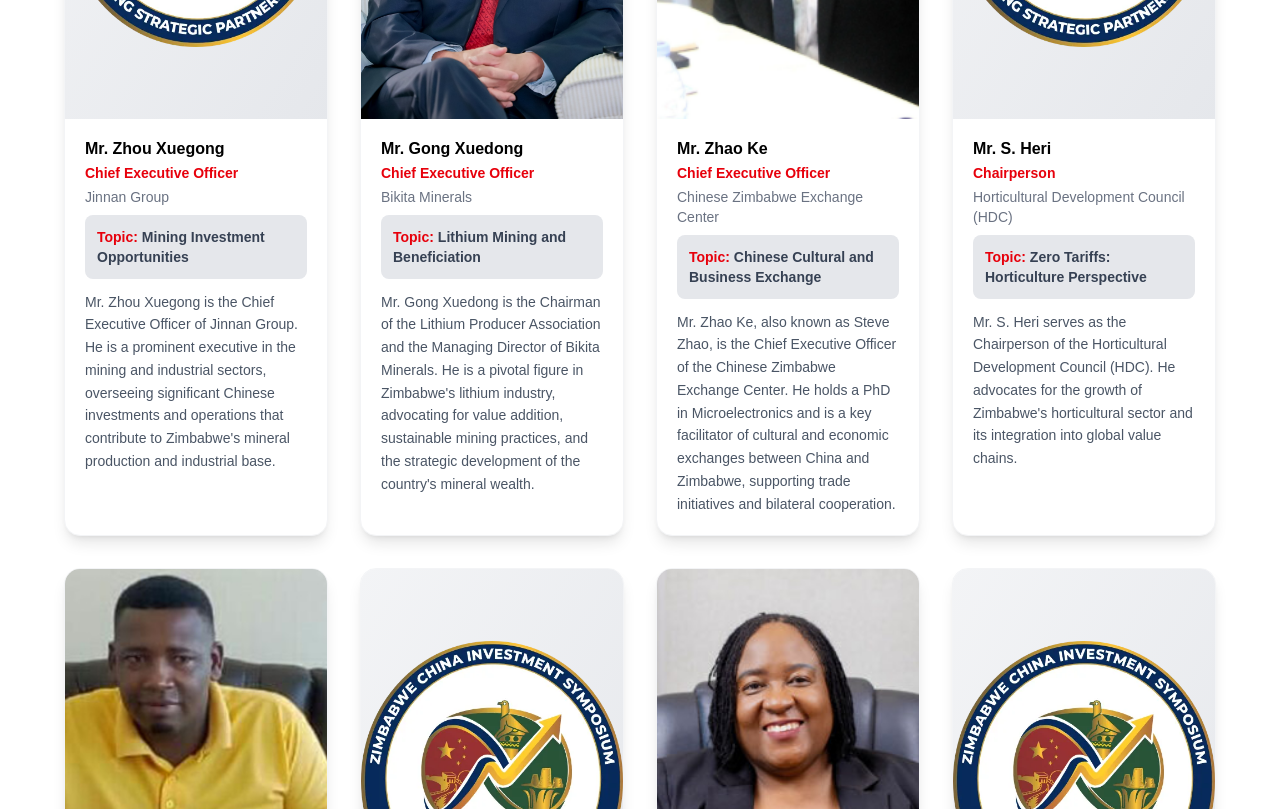
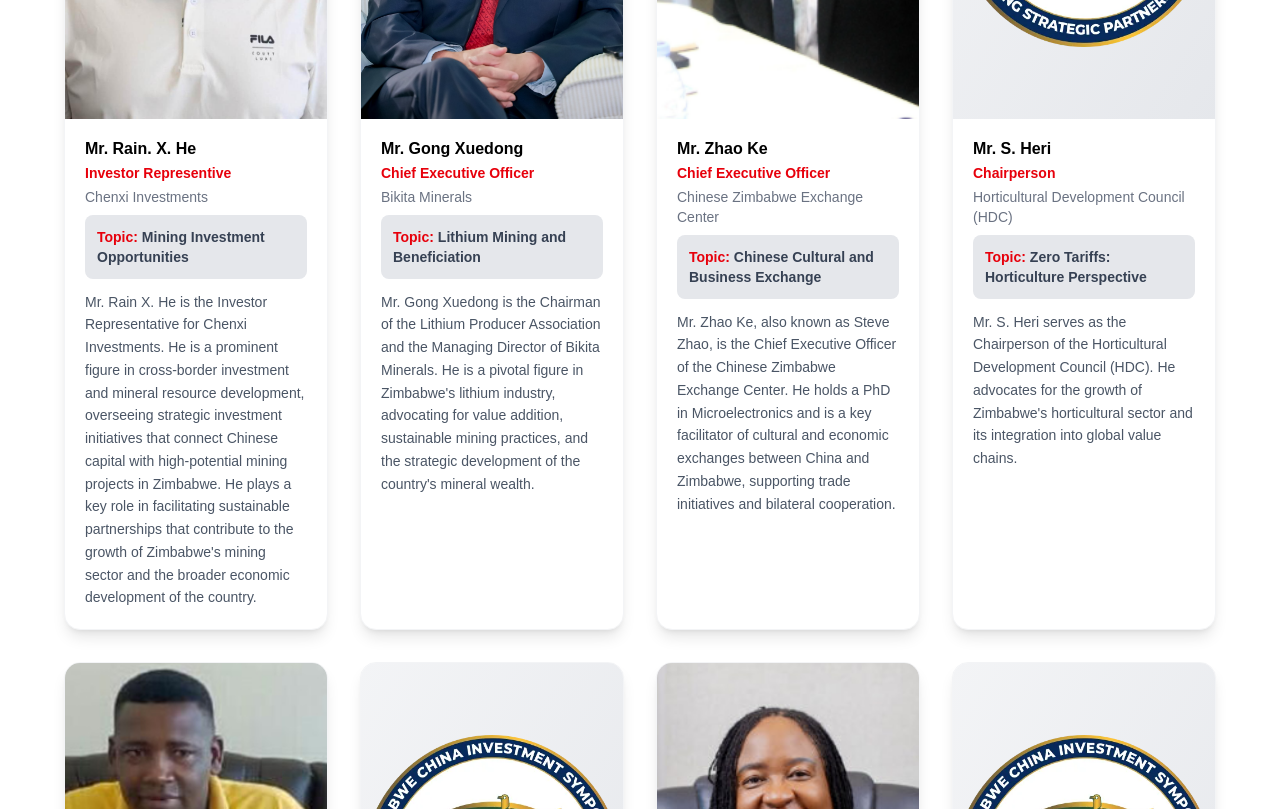
Before and after one commit to Guava-Africa/zim-china-symposium, a Next.js app in the folder frontend/: page /panelists in a window 1280 px wide. Shown: the part 10680-11489 px from the top of the page. Built offline with nearby package versions, Linux system fonts and the light colour scheme.

Commit message:
another update bruh

```diff
--- a/frontend/app/panelists/page.tsx
+++ b/frontend/app/panelists/page.tsx
@@ -344,13 +344,15 @@
       organization: "The Chamber of Chinese Enterprises in Zimbabwe",
       topic: "Investment Environment for Chinese Investors",
       bio: "Mr. Zhang Guangyi is the Vice President of The Chamber of Chinese Enterprises in Zimbabwe. He is actively involved in facilitating business cooperation and promoting research and educational exchanges between Chinese enterprises and Zimbabwean institutions, contributing to the growth of bilateral economic ties.",
+      image:"/bioPics/Zhang guangyi.jpeg"
     },
     {
-      name: "Mr. Zhou Xuegong",
-      title: "Chief Executive Officer",
-      organization: "Jinnan Group",
+      name: "Mr. Rain. X. He",
+      title: "Investor Representive",
+      organization: "Chenxi Investments",
       topic: "Mining Investment Opportunities",
-      bio: "Mr. Zhou Xuegong is the Chief Executive Officer of Jinnan Group. He is a prominent executive in the mining and industrial sectors, overseeing significant Chinese investments and operations that contribute to Zimbabwe's mineral production and industrial base.",
+      bio: "Mr. Rain X. He is the Investor Representative for Chenxi Investments. He is a prominent figure in cross-border investment and mineral resource development, overseeing strategic investment initiatives that connect Chinese capital with high-potential mining projects in Zimbabwe. He plays a key role in facilitating sustainable partnerships that contribute to the growth of Zimbabwe's mining sector and the broader economic development of the country.",
+      image:"/bioPics/Rain. X. He.jpeg"
     },
     {
       name: "Mr. Gong Xuedong",
```
Also changed, not shown: frontend/public/bioPics/Rain. X. He.jpeg (added), frontend/public/bioPics/Zhang guangyi.jpeg (added).
